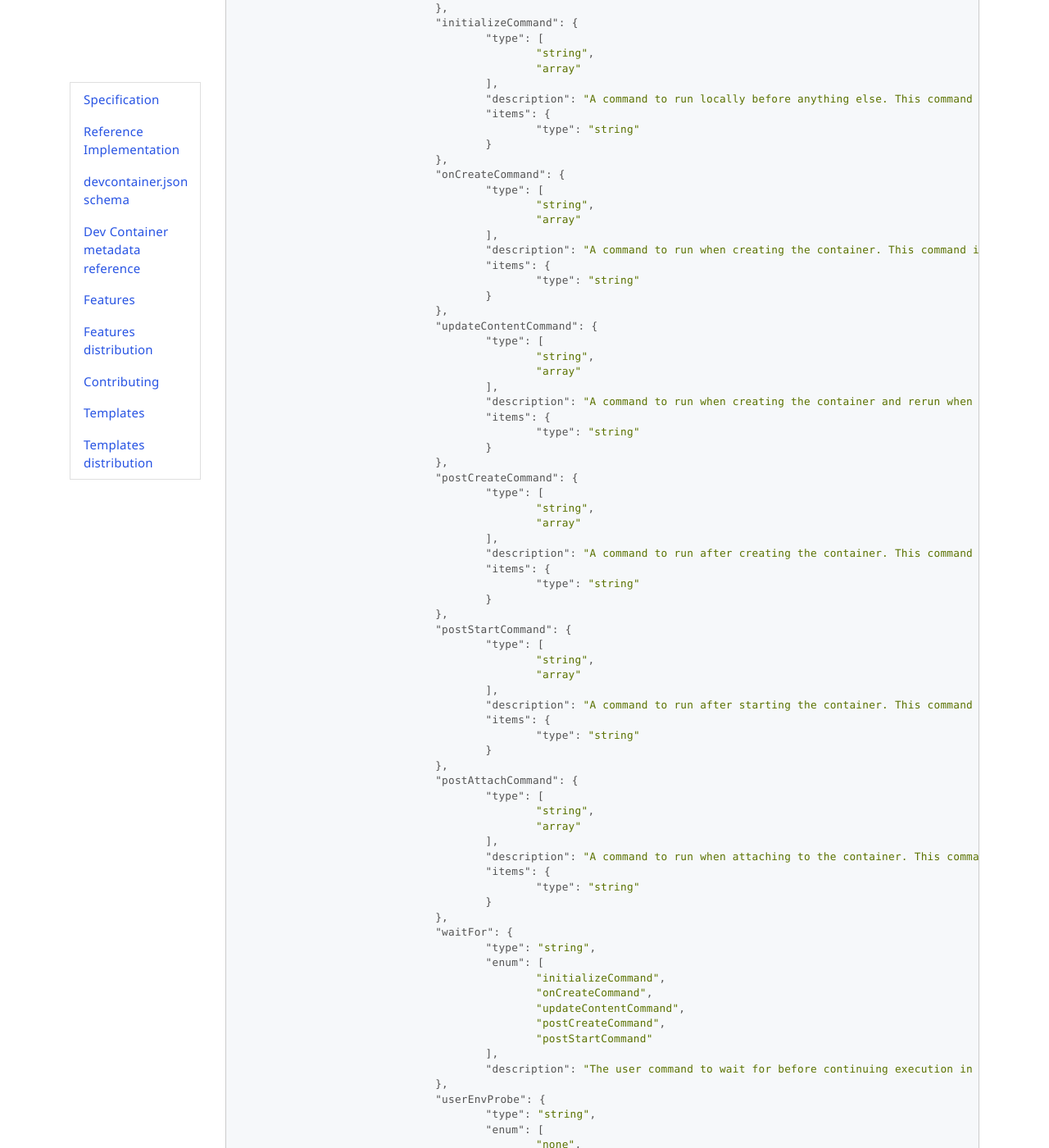
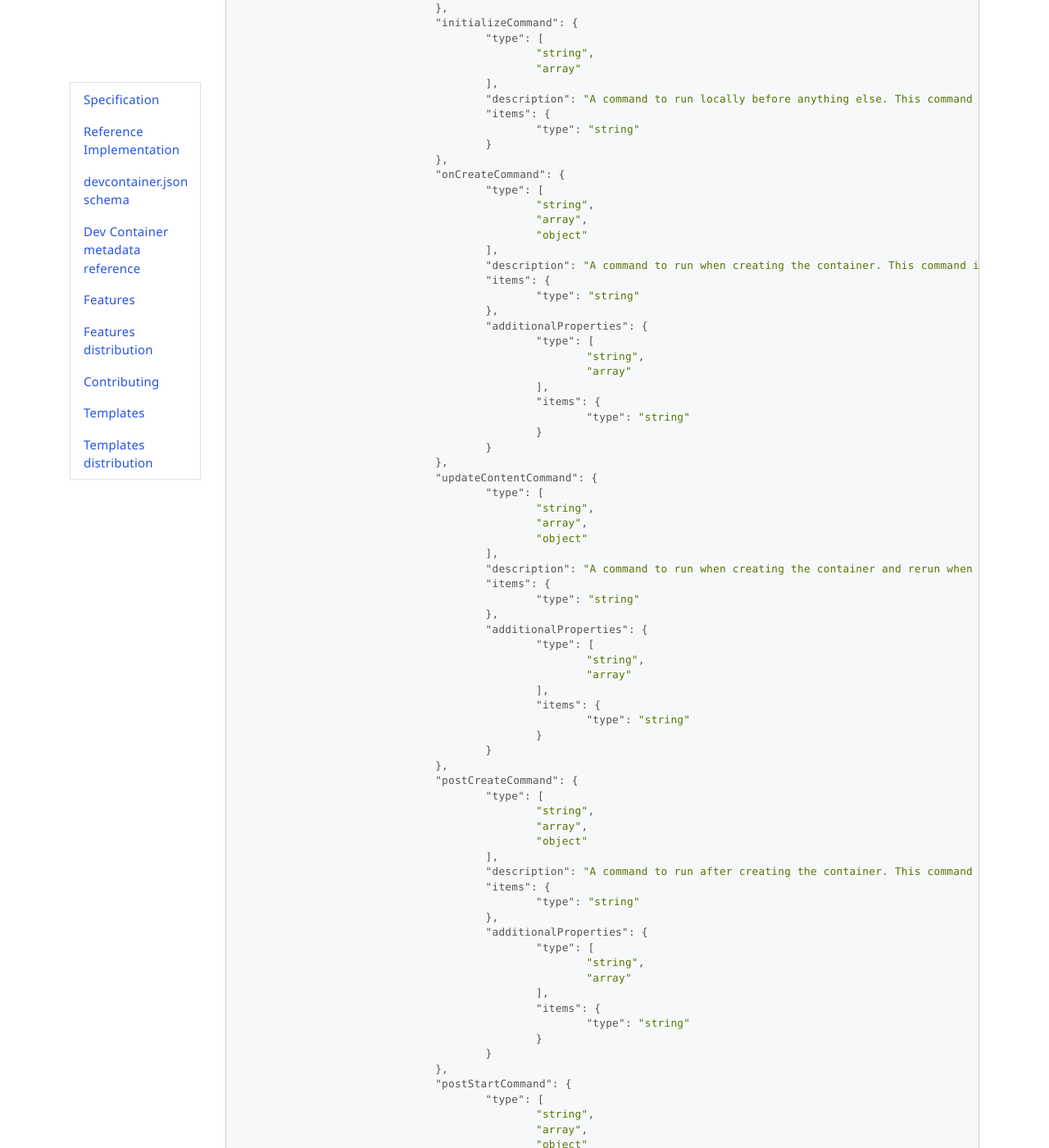
Before and after one commit to devcontainers/devcontainers.github.io, a Jekyll site: the page built from _implementors/json_schema.md, in a window 1280 px wide and 1400 px high, scrolled down 3704 px. Shown: the whole window at 82% size. Built offline with Jekyll 4.4.1, drawn with Linux system fonts in a browser that asks for light colours; nearby versions of some CDN libraries; comment, search, counter and statistics services are not loaded; some of the changed text lies outside the part shown.

Commit message:
Update docs for lifecycle command changes (#84)
* Update docs for lifecycle command changes

* Fix up the object types

* Fix up formatting

```diff
--- a/_implementors/json_schema.md
+++ b/_implementors/json_schema.md
@@ -206,51 +206,101 @@ You may review the current devcontainer.json schemas in the spec repo, which inc
 				"onCreateCommand": {
 					"type": [
 						"string",
-						"array"
+						"array",
+						"object"
 					],
 					"description": "A command to run when creating the container. This command is run after \"initializeCommand\" and before \"updateContentCommand\". If this is a single string, it will be run in a shell. If this is an array of strings, it will be run as a single command without shell.",
 					"items": {
 						"type": "string"
+					},
+					"additionalProperties": {
+						"type": [
+							"string",
+							"array"
+						],
+						"items": {
+							"type": "string"
+						}
 					}
 				},
 				"updateContentCommand": {
 					"type": [
 						"string",
-						"array"
+						"array",
+						"object"
 					],
 					"description": "A command to run when creating the container and rerun when the workspace content was updated while creating the container. This command is run after \"onCreateCommand\" and before \"postCreateCommand\". If this is a single string, it will be run in a shell. If this is an array of strings, it will be run as a single command without shell.",
 					"items": {
 						"type": "string"
+					},
+					"additionalProperties": {
+						"type": [
+							"string",
+							"array"
+						],
+						"items": {
+							"type": "string"
+						}
 					}
 				},
 				"postCreateCommand": {
 					"type": [
 						"string",
-						"array"
+						"array",
+						"object"
 					],
 					"description": "A command to run after creating the container. This command is run after \"updateContentCommand\" and before \"postStartCommand\". If this is a single string, it will be run in a shell. If this is an array of strings, it will be run as a single command without shell.",
 					"items": {
 						"type": "string"
+					},
+					"additionalProperties": {
+						"type": [
+							"string",
+							"array"
+						],
+						"items": {
+							"type": "string"
+						}
 					}
 				},
 				"postStartCommand": {
 					"type": [
 						"string",
-						"array"
+						"array",
+						"object"
 					],
 					"description": "A command to run after starting the container. This command is run after \"postCreateCommand\" and before \"postAttachCommand\". If this is a single string, it will be run in a shell. If this is an array of strings, it will be run as a single command without shell.",
 					"items": {
 						"type": "string"
+					},
+					"additionalProperties": {
+						"type": [
+							"string",
+							"array"
+						],
+						"items": {
+							"type": "string"
+						}
 					}
 				},
 				"postAttachCommand": {
 					"type": [
 						"string",
-						"array"
+						"array",
+						"object"
 					],
 					"description": "A command to run when attaching to the container. This command is run after \"postStartCommand\". If this is a single string, it will be run in a shell. If this is an array of strings, it will be run as a single command without shell.",
 					"items": {
 						"type": "string"
+					},
+					"additionalProperties": {
+						"type": [
+							"string",
+							"array"
+						],
+						"items": {
+							"type": "string"
+						}
 					}
 				},
 				"waitFor": {
```
Also changed, not shown: _implementors/spec.md (+5 -5 lines).
